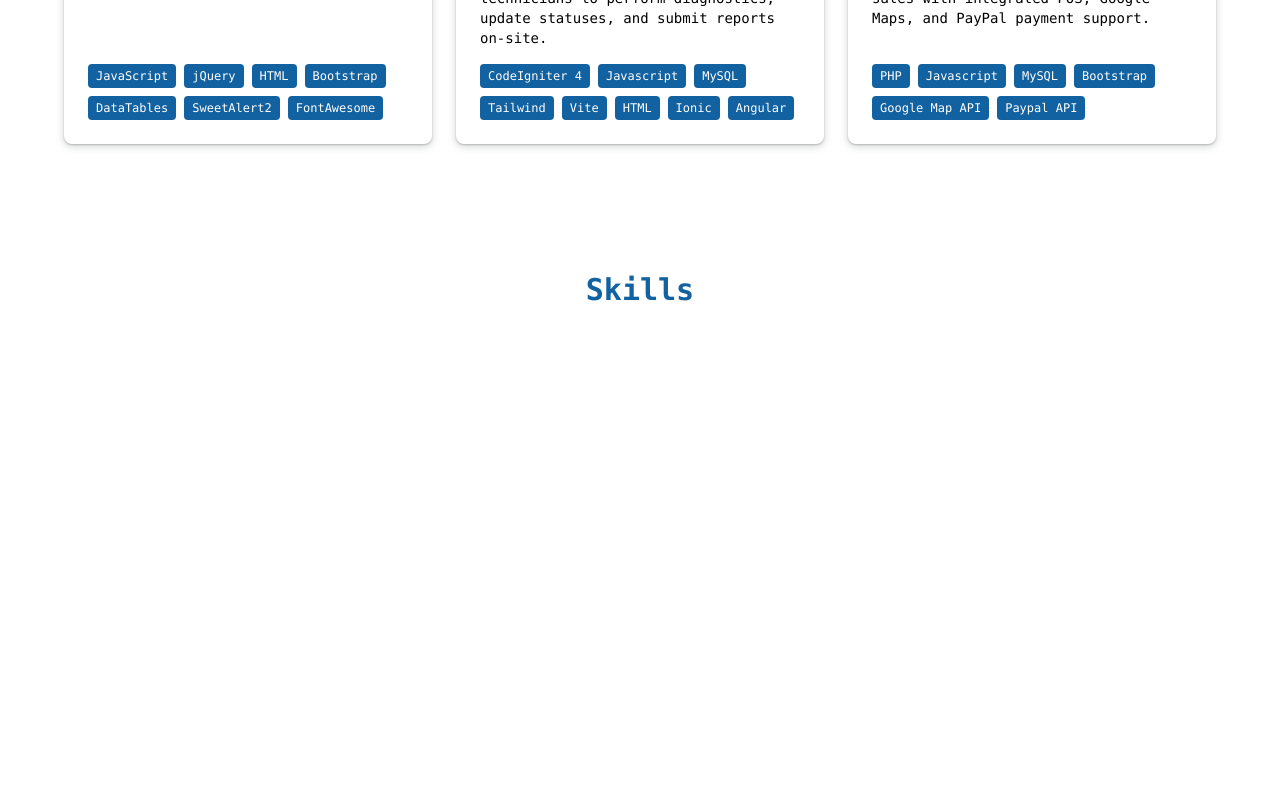
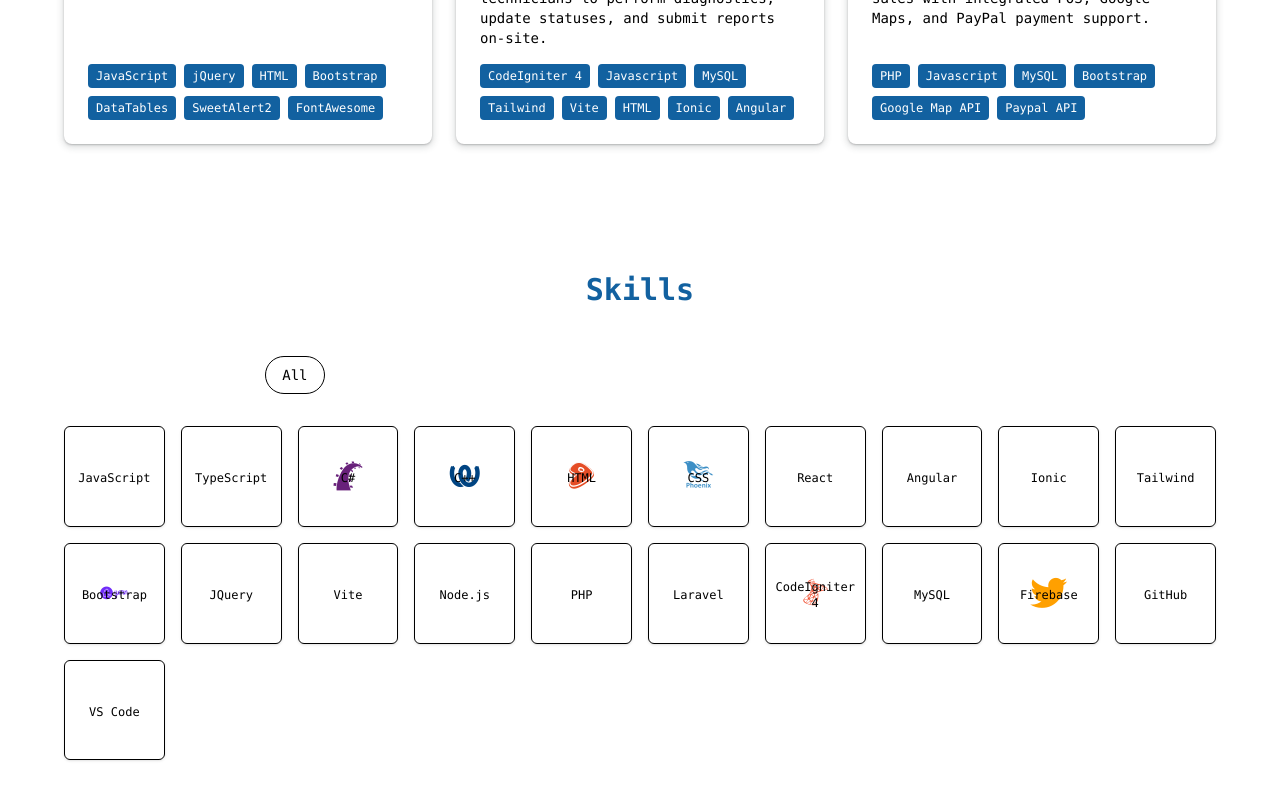
Before and after one commit to jjacobo-00/portfolio-v2, a React (Vite) app: page / in a window 1280 px wide. Shown: the part 2164-2964 px from the top of the page. Built offline with nearby package versions, Linux system fonts and the light colour scheme.

Commit message:
Added: skills

```diff
--- a/src/components/Skills.jsx
+++ b/src/components/Skills.jsx
@@ -1,6 +1,96 @@
-import React from 'react';
+import React, { useState } from 'react';
+
+const categories = [
+  'All',
+  'Languages',
+  'Frontend',
+  'Backend',
+  'Mobile',
+  'Tools',
+  'Deployment',
+  'AI',
+];
+
+const skillsData = [
+  {
+    name: 'JavaScript',
+    category: 'Languages',
+    icon: 'devicon-javascript-plain colored',
+  },
+  {
+    name: 'TypeScript',
+    category: 'Languages',
+    icon: 'devicon-typescript-plain colored',
+  },
+  { name: 'C#', category: 'Languages', icon: 'devicon-csharp-plain colored' },
+  {
+    name: 'C++',
+    category: 'Languages',
+    icon: 'devicon-cplusplus-plain colored',
+  },
+  { name: 'HTML', category: 'Frontend', icon: 'devicon-html5-plain colored' },
+  { name: 'CSS', category: 'Frontend', icon: 'devicon-css3-plain colored' }, // optional
+  {
+    name: 'React',
+    category: 'Frontend',
+    icon: 'devicon-react-original colored',
+  },
+  {
+    name: 'Angular',
+    category: 'Frontend',
+    icon: 'devicon-angularjs-plain colored',
+  },
+  { name: 'Ionic', category: 'Mobile', icon: 'devicon-ionic-original colored' },
+  {
+    name: 'Tailwind',
+    category: 'Frontend',
+    icon: 'devicon-tailwindcss-plain colored',
+  },
+  {
+    name: 'Bootstrap',
+    category: 'Frontend',
+    icon: 'devicon-bootstrap-plain colored',
+  },
+  {
+    name: 'JQuery',
+    category: 'Frontend',
+    icon: 'devicon-jquery-plain colored',
+  },
+  { name: 'Vite', category: 'Tools', icon: 'devicon-vitejs-plain colored' },
+  {
+    name: 'Node.js',
+    category: 'Backend',
+    icon: 'devicon-nodejs-plain colored',
+  },
+  { name: 'PHP', category: 'Backend', icon: 'devicon-php-plain colored' },
+  {
+    name: 'Laravel',
+    category: 'Backend',
+    icon: 'devicon-laravel-plain colored',
+  },
+  {
+    name: 'CodeIgniter 4',
+    category: 'Backend',
+    icon: 'devicon-codeigniter-plain colored',
+  }, // ⚠️ May not exist — fallback to image if needed
+  { name: 'MySQL', category: 'Backend', icon: 'devicon-mysql-plain colored' },
+  {
+    name: 'Firebase',
+    category: 'Deployment',
+    icon: 'devicon-firebase-plain colored',
+  },
+  { name: 'GitHub', category: 'Tools', icon: 'devicon-github-original' }, // no colored
+  { name: 'VS Code', category: 'Tools', icon: 'devicon-vscode-plain colored' },
+];
 
 const Skills = () => {
+  const [activeCategory, setActiveCategory] = useState('All');
+
+  const filteredSkills =
+    activeCategory === 'All'
+      ? skillsData
+      : skillsData.filter((skill) => skill.category === activeCategory);
+
   return (
     <section
       id="skills"
@@ -9,6 +99,46 @@ const Skills = () => {
       <h2 className="text-3xl font-bold mb-12 text-center text-[#1261A0]">
         Skills
       </h2>
+
+      {/* Filter Tabs */}
+      <div className="flex flex-wrap justify-center gap-2 mb-8">
+        {categories.map((category) => (
+          <button
+            key={category}
+            onClick={() => setActiveCategory(category)}
+            className={`px-4 py-2 rounded-full text-sm font-medium border transition-all duration-300 ${
+              activeCategory === category
+                ? 'bg-white text-black dark:bg-white dark:text-black'
+                : 'bg-transparent border-white/30 text-white hover:bg-white hover:text-black'
+            }`}
+          >
+            {category}
+          </button>
+        ))}
+      </div>
+
+      {/* Grid of Skills */}
+      <div className="grid grid-cols-3 sm:grid-cols-5 md:grid-cols-8 lg:grid-cols-10 gap-4 animate-slide-up">
+        {filteredSkills.map((skill, i) => (
+          <div
+            key={i}
+            className="group relative flex flex-col items-center justify-center rounded-md border border-border p-3 aspect-square shadow-sm hover:shadow-md transition-all duration-300 hover:-translate-y-1 hover:border-primary/30 animate-fade-in overflow-hidden"
+            style={{ animationDelay: `${300 + i * 50}ms` }}
+          >
+            {/* Icon */}
+            <div className="text-3xl flex items-center justify-center transition-all duration-300 sm:group-hover:scale-75 sm:group-hover:opacity-10">
+              <i className={`${skill.icon} text-white`}></i>
+            </div>
+
+            {/* Label hover */}
+            <div className="mt-1 text-center sm:absolute sm:inset-0 sm:flex sm:items-center sm:justify-center sm:opacity-0 sm:group-hover:opacity-100 sm:transition-all sm:duration-300 sm:transform sm:group-hover:scale-105">
+              <span className="font-medium text-sm sm:text-xs px-1 py-0.5 sm:py-1 bg-background/80 backdrop-blur-sm rounded-md sm:w-auto sm:mx-2 w-full">
+                {skill.name}
+              </span>
+            </div>
+          </div>
+        ))}
+      </div>
     </section>
   );
 };
```
